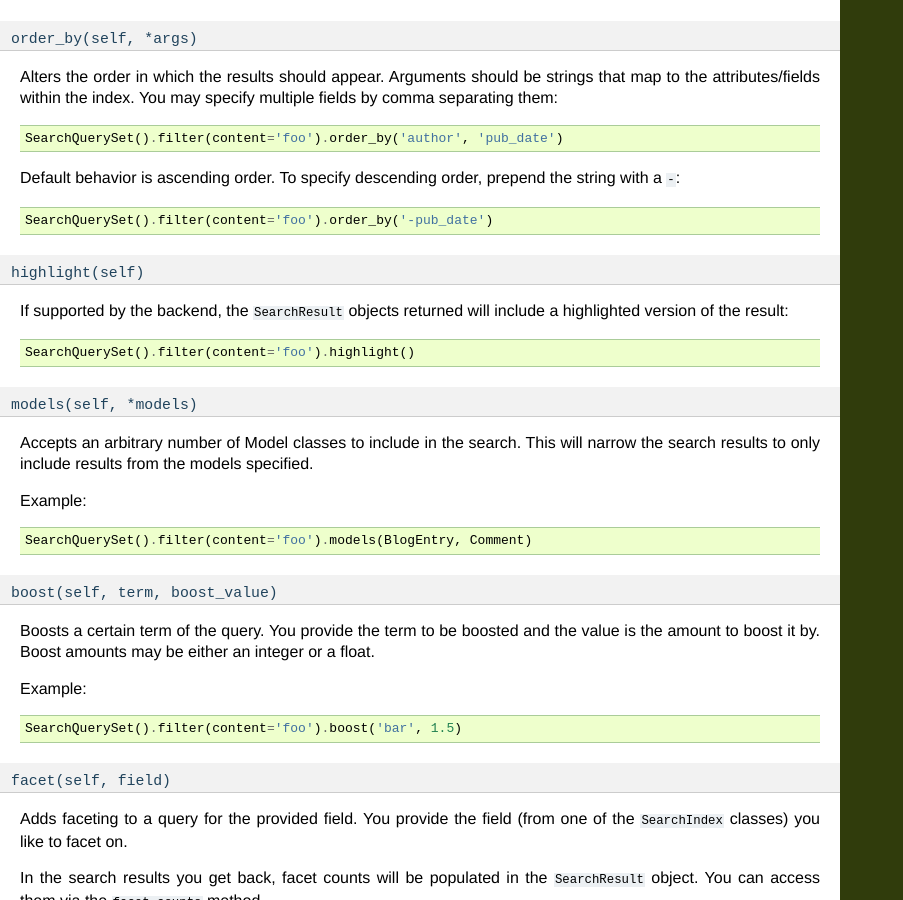
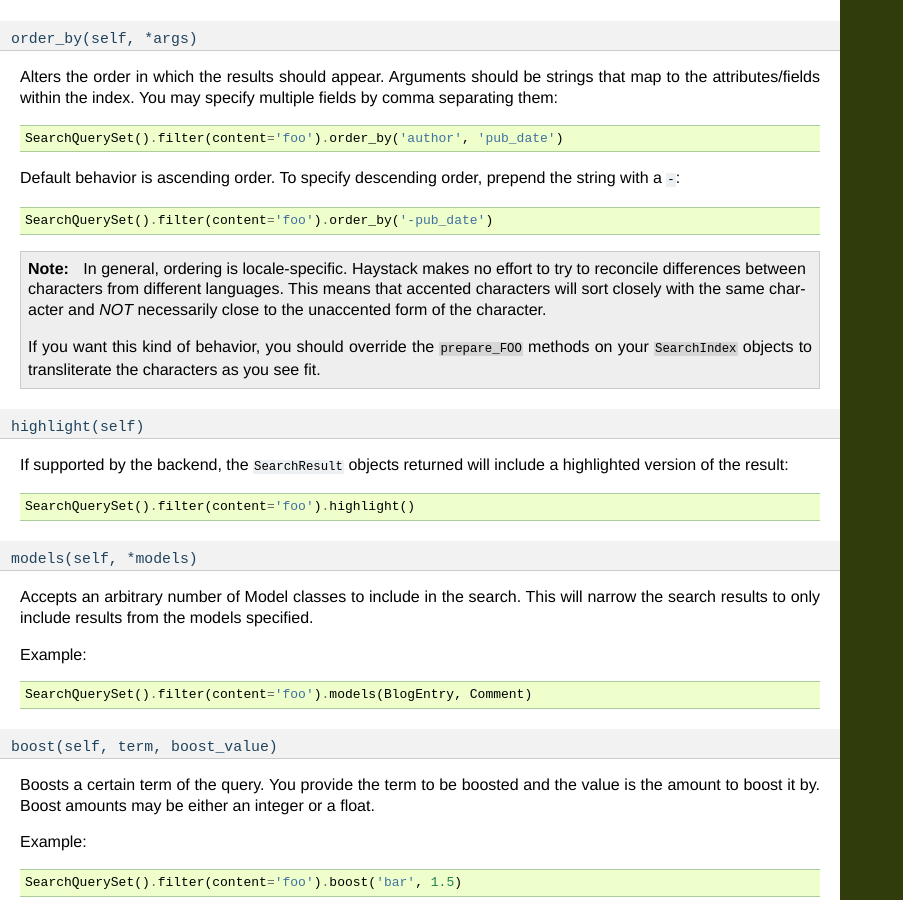
Before and after one commit to django-haystack/django-haystack, a Sphinx documentation site: the page built from docs/searchqueryset_api.rst, in a window 1280 px wide and 900 px high, scrolled down 2337 px. Shown: the whole window, without its empty margins (0-903 px from the left). Built offline with Sphinx 7.4.7, drawn with Linux system fonts in a browser that asks for light colours.

Commit message:
Added a note about ordering and accented characters.

```diff
--- a/docs/searchqueryset_api.rst
+++ b/docs/searchqueryset_api.rst
@@ -150,6 +150,17 @@ Default behavior is ascending order. To specify descending order, prepend the
 string with a ``-``::
 
     SearchQuerySet().filter(content='foo').order_by('-pub_date')
+
+.. note::
+
+    In general, ordering is locale-specific. Haystack makes no effort to try to
+    reconcile differences between characters from different languages. This
+    means that accented characters will sort closely with the same character
+    and *NOT* necessarily close to the unaccented form of the character.
+
+    If you want this kind of behavior, you should override the ``prepare_FOO``
+    methods on your ``SearchIndex`` objects to transliterate the characters
+    as you see fit.
 
 ``highlight(self)``
 ~~~~~~~~~~~~~~~~~~~
```
